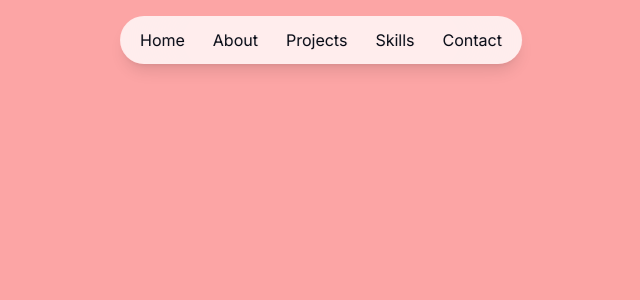
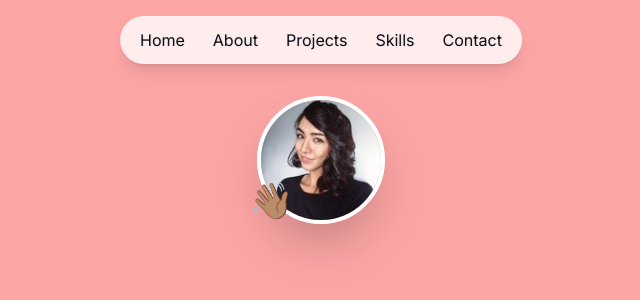
Before and after one commit to Iam-Hafiz/My-portfolio-website, a Next.js app: page / in a window 1280 px wide. Shown: the top 300 px of the page, without its empty margins (319-959 px from the left). Built offline with nearby package versions, Linux system fonts and the light colour scheme.

Commit message:
Add animated introduction photo

```diff
--- a/app/page.tsx
+++ b/app/page.tsx
@@ -1,11 +1,10 @@
+import Intro from "@/components/Intro";
 import Image from "next/image";
 
 export default function Home() {
   return (
     <main className=" max-w-7xl bg-red-300 mx-auto h-[2000px] relative">
-      <div>
-
-      </div>
+      <Intro />
     </main>
   );
 }
--- /dev/null
+++ b/components/Intro.tsx
@@ -0,0 +1,37 @@
+"use client"
+import React from 'react'
+import avatar from "@/public/95.jpg";
+import Image from 'next/image';
+import { motion } from "framer-motion";
+
+
+export default function Intro() {
+  return (
+    <section className=" flex justify-center items-center">
+      <motion.div
+        className=" relative"
+        initial={{ scale: 0.5, opacity: 0 }}
+        animate={{ scale: 1, opacity: 1 }}
+        transition={{ duration: 0.5 }}
+      >
+        <Image
+          src={avatar}
+          alt=" Profile photo"
+          priority={true}
+          width={128}
+          height={128}
+          quality={100}
+          className="border-white border-4 rounded-full mt-24 shadow-2xl"
+        />
+        <motion.div
+          className=" absolute -left-2 bottom-1 text-4xl"
+          initial={{ scale: 0, opacity: 0 }}
+          animate={{ scale: 1, opacity: 1 }}
+          transition={{ duration: 0.5, delay: 0.5 }}
+        >
+          👋🏽
+        </motion.div>
+      </motion.div>
+    </section>
+  );
+}
```
Also changed, not shown: public/95.jpg (added).
